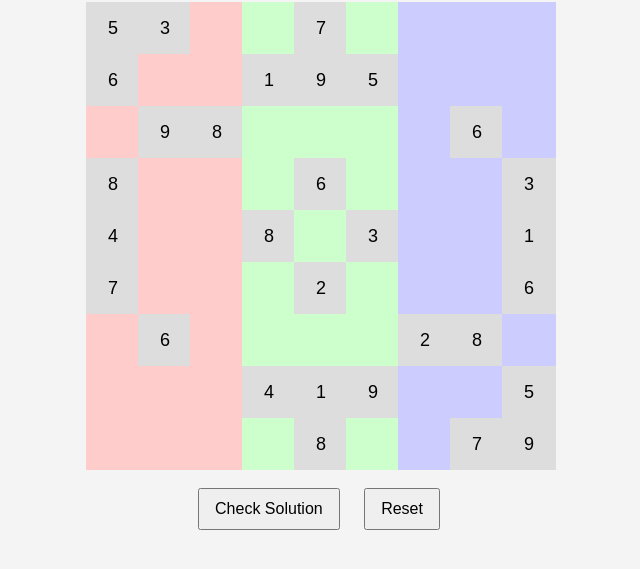
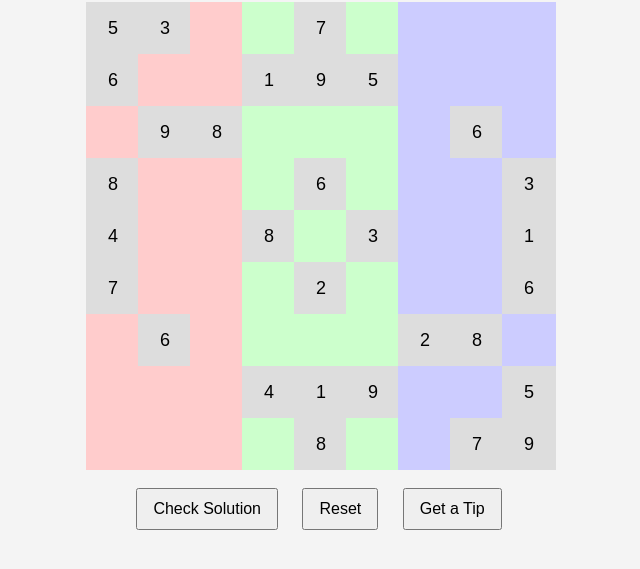
Before and after one commit to RexKeecs/SudokuColors, a plain HTML site: page index.html in a window 1280 px wide. Shown: the part 75-644 px from the top of the page, without its empty margins (321-961 px from the left). Drawn offline with Linux system fonts and the light colour scheme.

Commit message:
Update index.html

```diff
--- a/index.html
+++ b/index.html
@@ -71,6 +71,7 @@
   <div class="controls">
     <button onclick="checkSolution()">Check Solution</button>
     <button onclick="resetGrid()">Reset</button>
+    <button onclick="giveTip()">Get a Tip</button>
   </div>
 
   <script>
@@ -179,6 +180,23 @@
       createGrid();
     }
 
+    function giveTip() {
+      const cells = Array.from(document.querySelectorAll('.cell'));
+      for (let i = 0; i < 81; i++) {
+        const cell = cells[i];
+        if (!cell.classList.contains('locked') && cell.value === '') {
+          const row = Math.floor(i / 9);
+          const col = i % 9;
+          const correctValue = initialGrid[row][col];
+          if (correctValue !== null) {
+            alert(`Try placing ${correctValue} in row ${row + 1}, column ${col + 1}.`);
+            return;
+          }
+        }
+      }
+      alert('No tips available.');
+    }
+
     createGrid();
   </script>
 </body>
```
